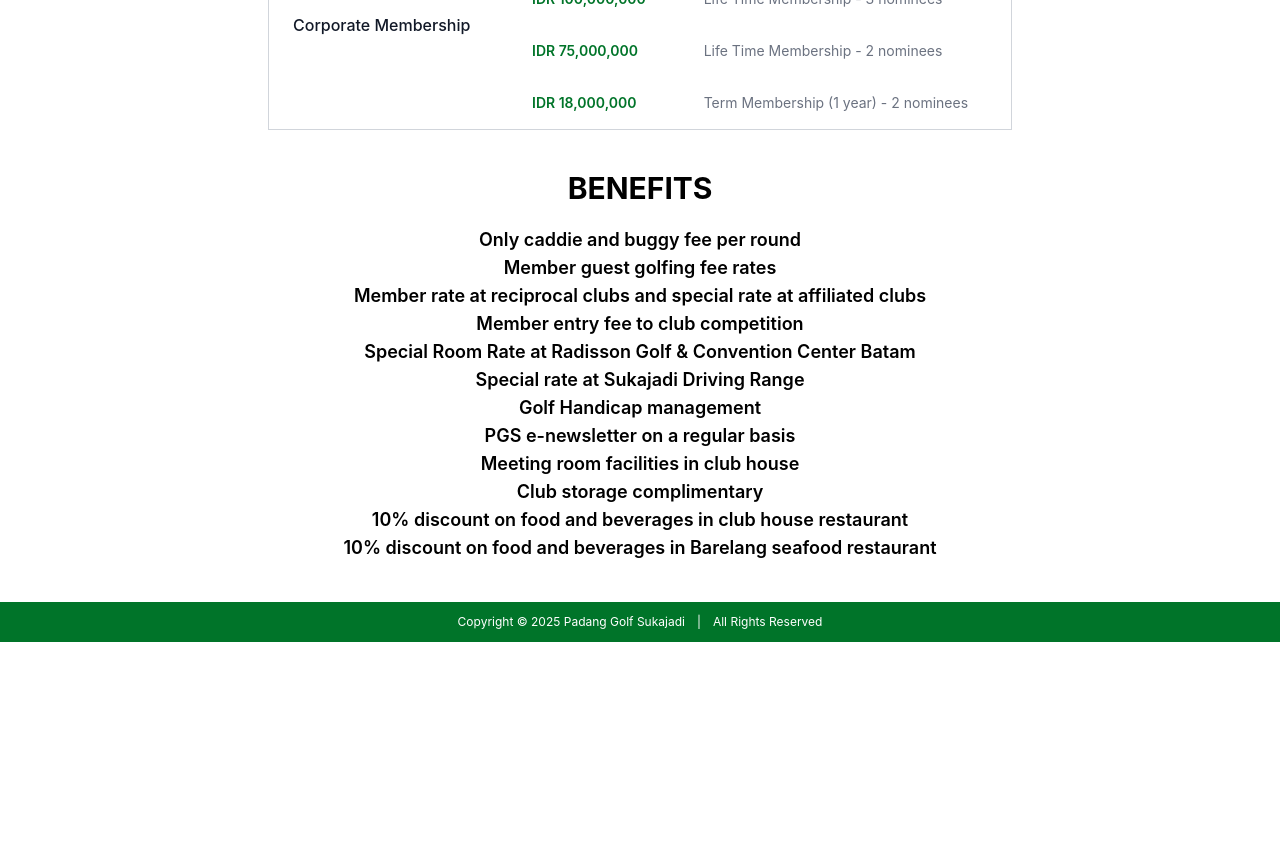
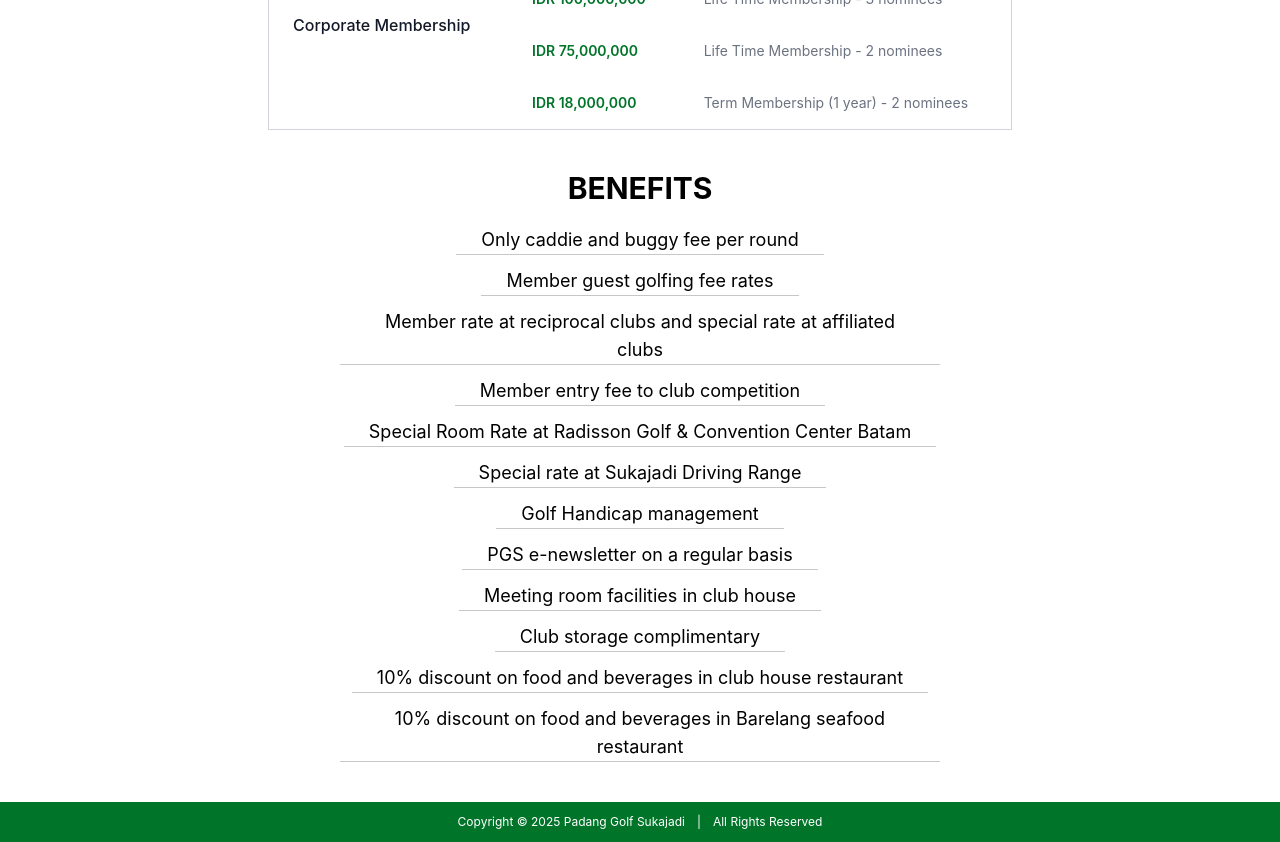
Before and after one commit to RyshaNidya/Padanggolfsukajadi_web, a website: page pages/membership.html in a window 1280 px wide. Shown: the part 1120-1962 px from the top of the page. Before the commit the page ends 1762 px from the top, so only its background shows below. Drawn offline with nearby package versions, Linux system fonts and the light colour scheme.

Commit message:
perbaikan benefits

```diff
--- a/pages/membership.html
+++ b/pages/membership.html
@@ -325,13 +325,13 @@
       </div>
 
       <!-- benefit -->
-      <div class="p-5 ">
+      <div class="p-5 benefits-page">
         <span class="text-2xl font-bold text-center block my-5 lg:!text-3xl"
           >BENEFITS</span
         >
 
-        <ul class=" text-center font-semibold text-lg">
-          <li>Only caddie and buggy fee per round</li>
+        <ul class=" text-center  text-sm md:text-lg  w-1/2 mx-auto space-y-3">
+          <li >Only caddie and buggy fee per round</li>
           <li>Member guest golfing fee rates</li>
           <li>Member rate at reciprocal clubs and special rate at affiliated clubs</li>
           <li>Member entry fee to club competition</li>
--- a/src/input.css
+++ b/src/input.css
@@ -48,6 +48,16 @@
 }
 #holeContent {
   transition: transform 0.5s ease, opacity 0.5s ease;
+}
+
+.benefits-page ul li {
+  border-bottom: 1px solid rgb(199, 199, 199);
+  display: block;
+  padding-left: 25px;
+  padding-right: 25px;
+  width: fit-content;
+  margin-right: auto;
+  margin-left: auto;
 }
 
 @media (max-width: 376px) {
```
Also changed, not shown: src/output.css.
